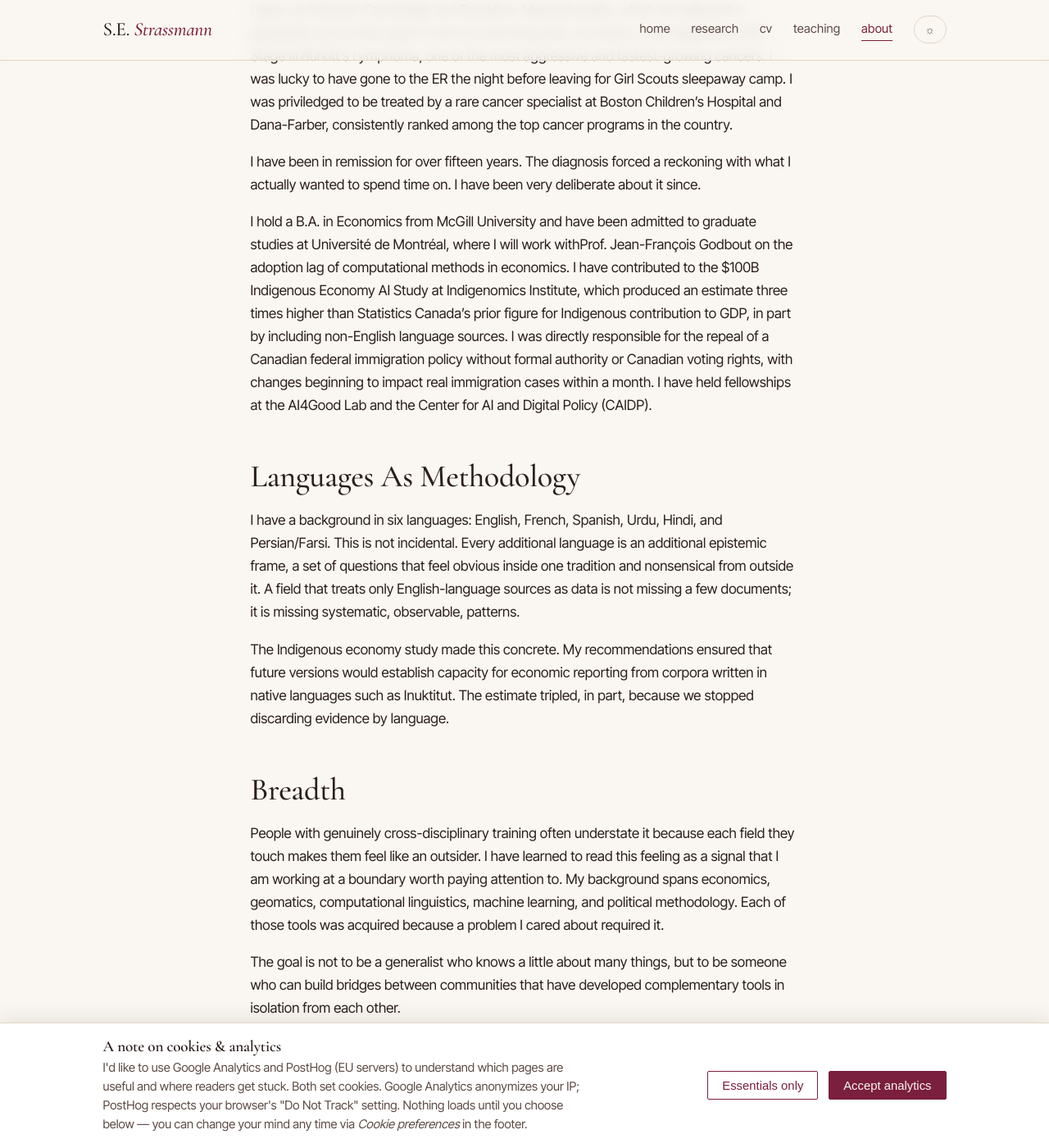
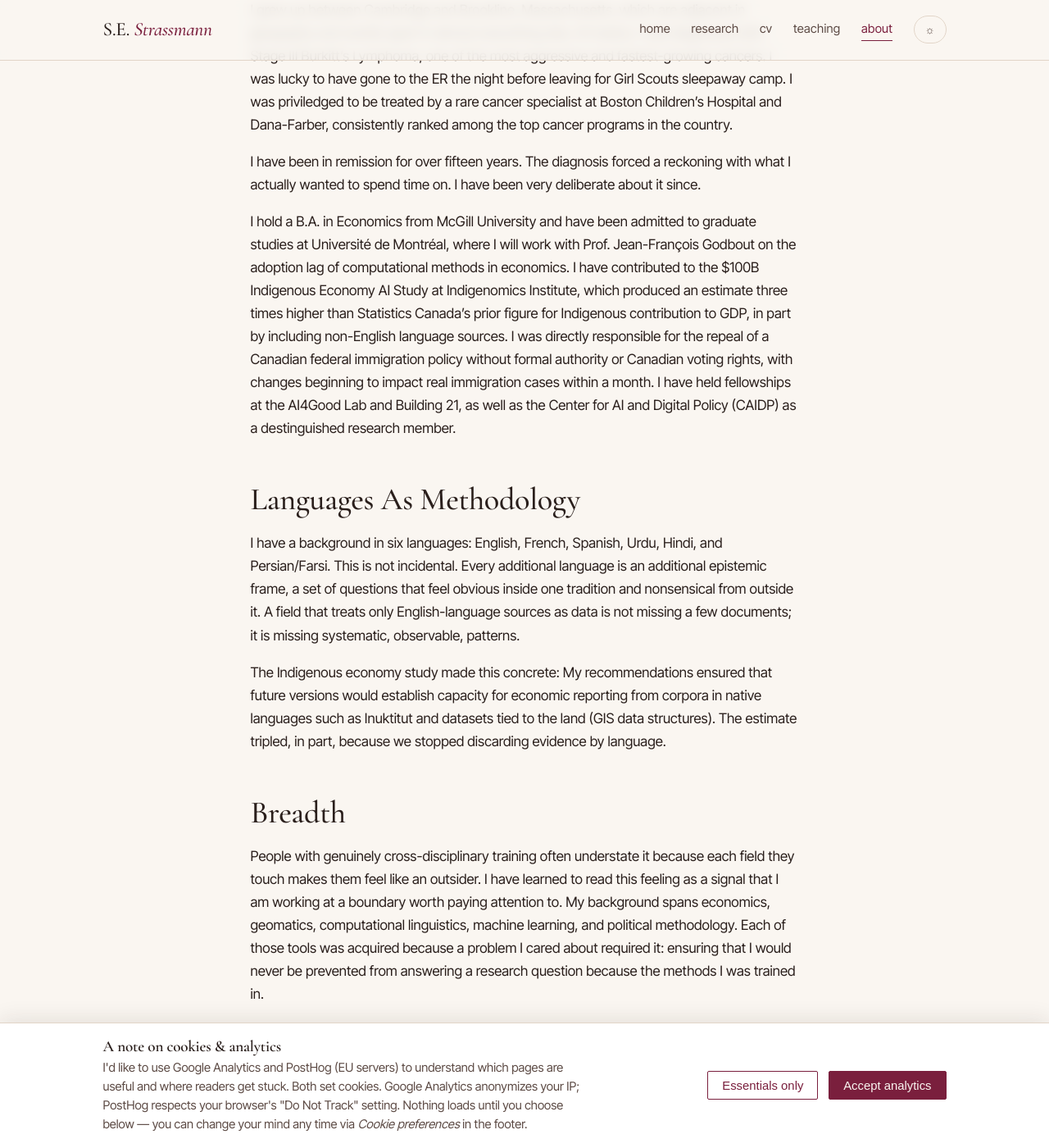
Before and after one commit to sophiestrazie/sophiestrazie.github.io, a Jekyll site: the page built from _pages/about.md, in a window 1280 px wide and 1400 px high, scrolled down 608 px. Shown: the whole window at 82% size. Built offline with Jekyll 4.4.1, drawn with Linux system fonts in a browser that asks for light colours; some of the changed text lies outside the part shown.

Commit message:
Fix typos and wording in about and teaching pages

```diff
--- a/_pages/about.md
+++ b/_pages/about.md
@@ -26,14 +26,14 @@
 actually wanted to spend time on. I have been very deliberate about it since.
 
 I hold a B.A. in Economics from McGill University and have been admitted to graduate studies at
-Université de Montréal, where I will work withProf. Jean-François Godbout on the adoption lag
+Université de Montréal, where I will work with Prof. Jean-François Godbout on the adoption lag
 of computational methods in economics. I have contributed to the $100B Indigenous Economy AI
 Study at Indigenomics Institute, which produced an estimate three times higher than Statistics
 Canada's prior figure for Indigenous contribution to GDP, in part by including non-English
 language sources. I was directly responsible for the repeal of a Canadian federal immigration
 policy without formal authority or Canadian voting rights, with changes beginning to impact
-real immigration cases within a month. I have held fellowships at the AI4Good Lab and the
-Center for AI and Digital Policy (CAIDP).
+real immigration cases within a month. I have held fellowships at the AI4Good Lab and Building 21, as well as the
+Center for AI and Digital Policy (CAIDP) as a destinguished research member.
 
 ## Languages As Methodology
 
@@ -43,9 +43,9 @@
 treats only English-language sources as data is not missing a few documents; it is missing
 systematic, observable, patterns.
 
-The Indigenous economy study made this concrete. My recommendations ensured that future versions
-would establish capacity for economic reporting from corpora written in native languages such as
-Inuktitut. The estimate tripled, in part, because we stopped discarding evidence by language.
+The Indigenous economy study made this concrete: My recommendations ensured that future versions
+would establish capacity for economic reporting from corpora in native languages such as
+Inuktitut and datasets tied to the land (GIS data structures). The estimate tripled, in part, because we stopped discarding evidence by language.
 
 ## Breadth
 
@@ -53,10 +53,10 @@
 touch makes them feel like an outsider. I have learned to read this feeling as a signal that
 I am working at a boundary worth paying attention to. My background spans economics,
 geomatics, computational linguistics, machine learning, and political methodology. Each of those
-tools was acquired because a problem I cared about required it.
+tools was acquired because a problem I cared about required it: ensuring that I would never be prevented from answering a research question because the methods I was trained in.
 
 The goal is not to be a generalist who knows a little about many things, but to be someone who
-can build bridges between communities that have developed complementary tools in isolation from
+can build bridges between communities that have developed complementary tools which otherwise exist in isolation from
 each other.
 
 ## Service & Mentorship
@@ -77,24 +77,22 @@
 
 Before research, I trained as a competitive figure skater at the
 [Skating Club of Boston](https://scboston.org/), the third-oldest American skating club,
-founded in 1912, and a founding member of U.S. Figure Skating. The club has trained Olympic
-medalists and national champions for over a century, and placed three skaters on the 2026 U.S.
-Olympic team for the Winter Games in Milan. I was part of the development pipeline that
+established in 1912, and a founding member of U.S. Figure Skating. The club has trained Olympic
+medalists and national champions for over a century, and placed three skaters on the 2026 U.S. team for the Winter Olympics in Milan. I was part of the development pipeline that
 institution is known for.
 
 ![Competitive Figure Skating, The Skating Club of Boston](/assets/img/scob.jpeg)
 
 I have also trained and competed in eight styles of dance, winning awards across multiple
-disciplines. I currently train in military-grade Krav Maga and enjoy a practice of daily
+disciplines. These days I train in military-grade Krav Maga and enjoy a practice of daily
 mindfulness.
 
-The through-line across all of it is the same: internalize a complex structured system until
-execution becomes intuitive, then perform under conditions where errors are immediately visible.
-That is not a different skill from research. It is the same skill applied to a different domain.
+The through-line across all of it is the same: internalize the underlying mechanics of a complex system until the execution becomes intuitive, then perform under conditions where errors are immediately visible.
+That is not a different skill from research; it is the same skill applied to a different domain.
 
 ## The Path
 
-Boston → McGill → Indigenomics → AI4Good Lab → Université de Montréal × Mila .
+Boston → McGill → AI4Good Lab × Indigenomics → Université de Montréal × Mila .
 
 The unifying thread is *measurement*: what we count, what we do not, and who pays when we
 count badly. My doctoral work makes that thread explicit. The adoption lag of computational
```
Also changed, not shown: _pages/teaching.md (+4 -3 lines).
